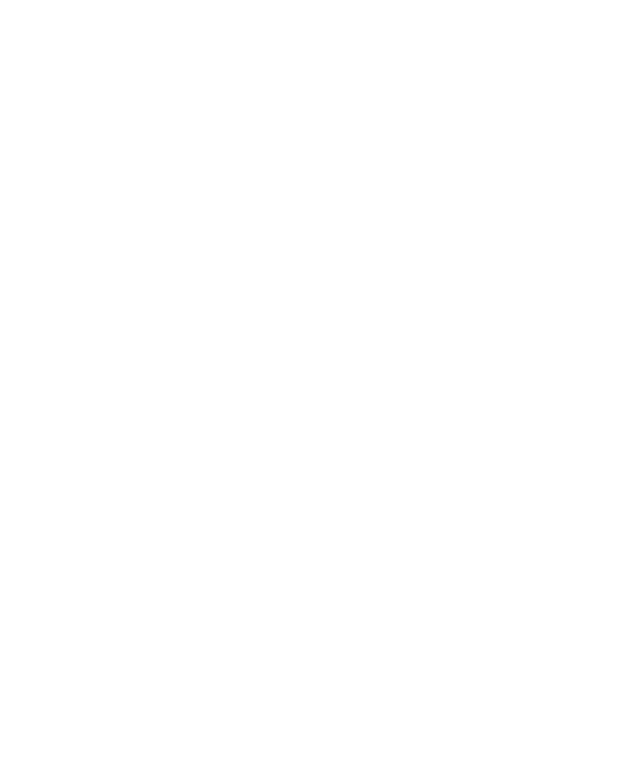
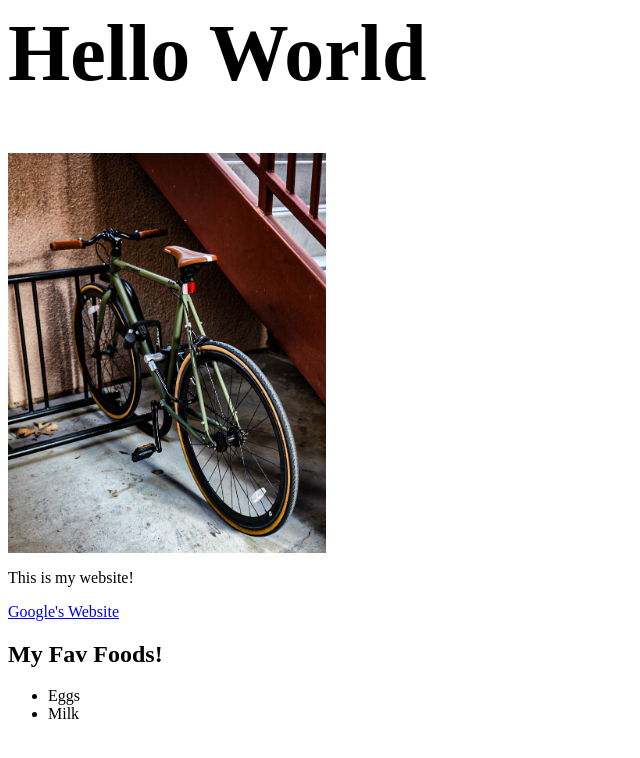
Before and after one commit to Thientvu/Personal_Website, a plain HTML site: page index.html in a window 1280 px wide. Shown: the whole page, without its empty margins (0-640 px from the left). Drawn offline with Linux system fonts and the light colour scheme.

Commit message:
Added website content

```diff
--- a/index.html
+++ b/index.html
@@ -1,3 +1,22 @@
 <html>
+  <head>
+    <title>Thien's Website</title>
+    <meta charset="utf-8" />
+    <link rel="stylesheet" href="style.css" />
+  </head>
 
+  <body>
+    <h1>Hello World</h1>
+    <img src="images/DSC00442.JPG" alt="My Bike" />
+    <div>
+      <p>This is my website!</p>
+      <a href="http://google.com" target="_blank">Google's Website</a>
+
+      <h2>My Fav Foods!</h2>
+      <ul>
+        <li>Eggs</li>
+        <li>Milk</li>
+      </ul>
+    </div>
+  </body>
 </html>
--- /dev/null
+++ b/style.css
@@ -0,0 +1,7 @@
+h1 {
+  font-size: 5em;
+}
+
+img {
+  height: 400px;
+}
```
Also changed, not shown: images/DSC00442.JPG (added), 1 other file.
